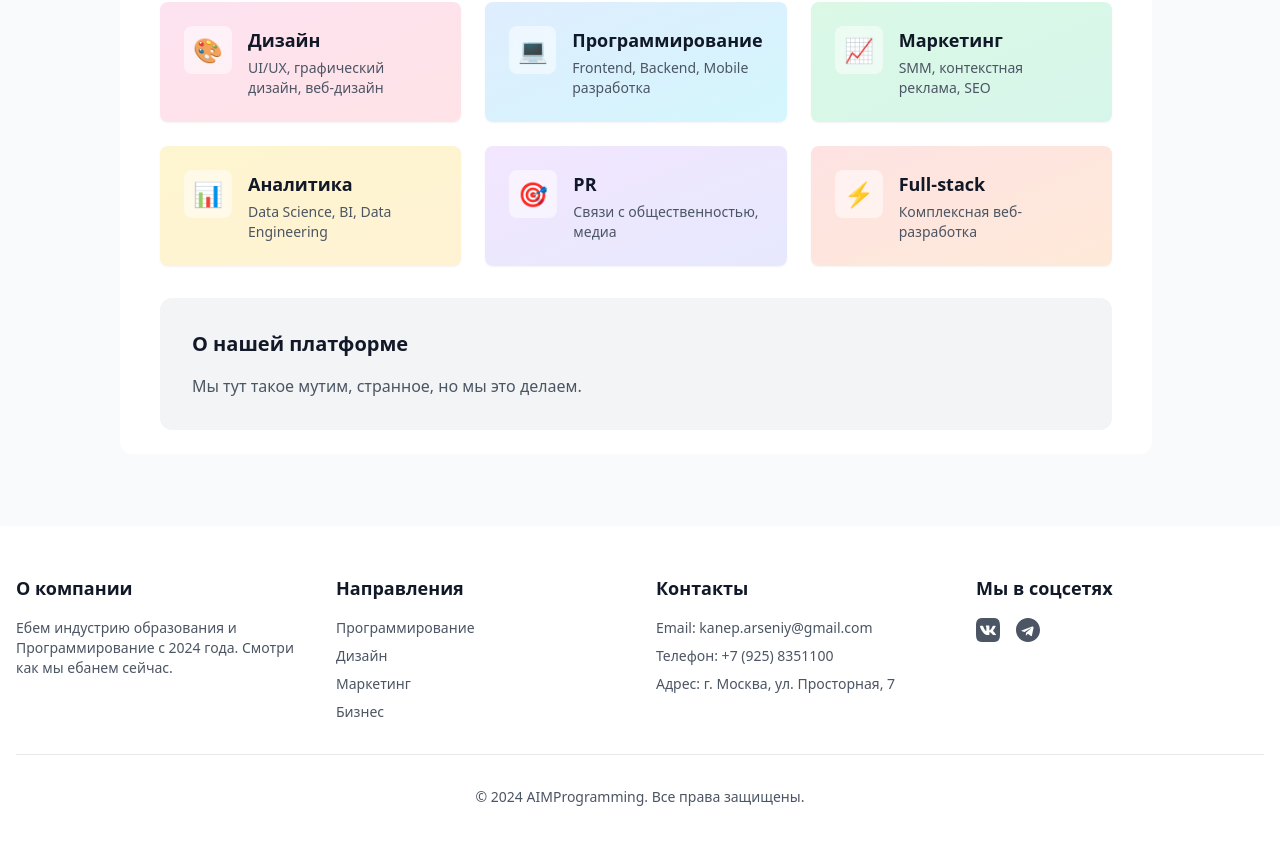
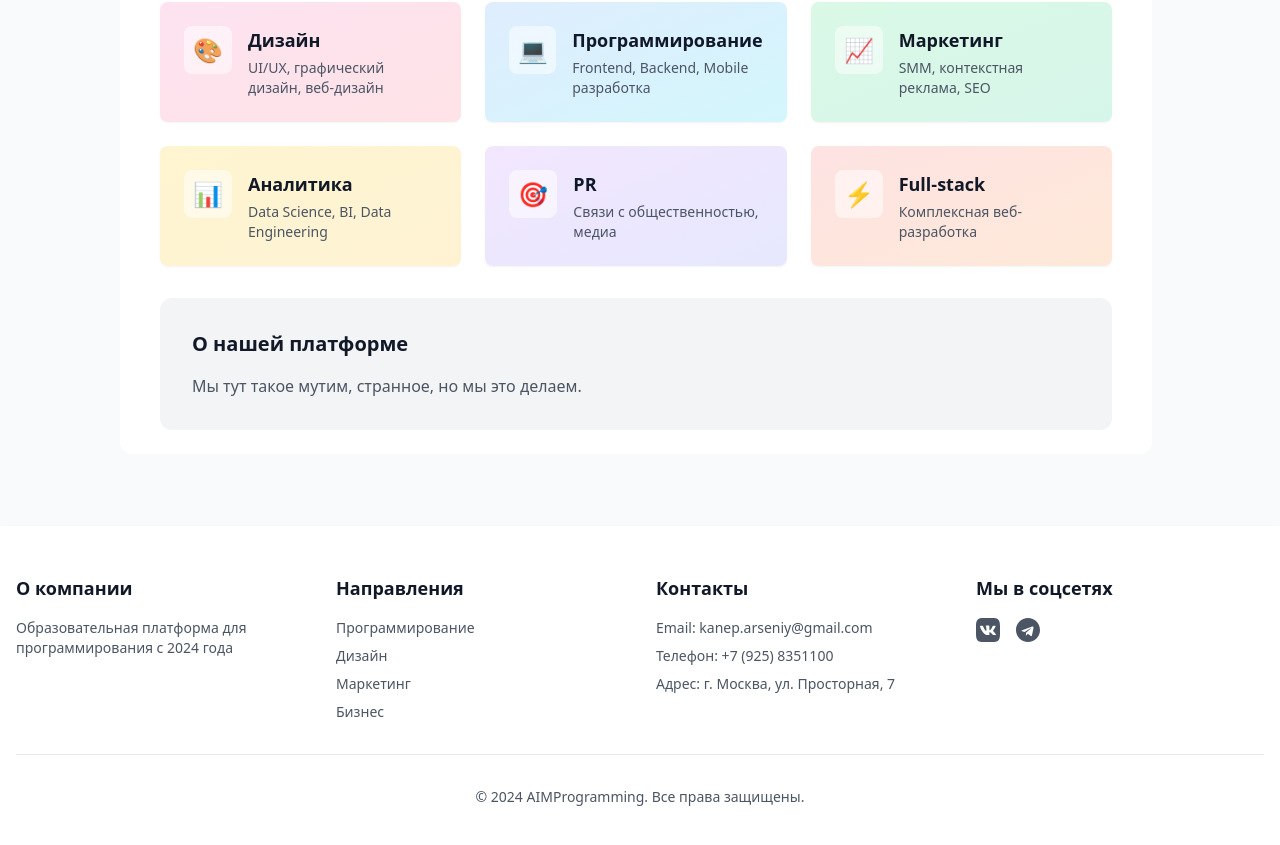
Before and after one commit to Arsuta/course-platform, a Vue app: page / in a window 1280 px wide. Shown: the part 1279-2124 px from the top of the page. Built offline with nearby package versions, Linux system fonts and the light colour scheme; no server answers.

Commit message:
(fixes): little fixes

```diff
--- a/src/components/layout/Footer.vue
+++ b/src/components/layout/Footer.vue
@@ -6,7 +6,7 @@
         <div>
           <h3 class="text-lg font-semibold text-gray-900 mb-4">О компании</h3>
           <p class="text-gray-600 text-sm">
-            Ебем индустрию образования и Программирование с 2024 года. Смотри как мы ебанем сейчас.
+            Образовательная платформа для программирования с 2024 года
           </p>
         </div>
 
```
